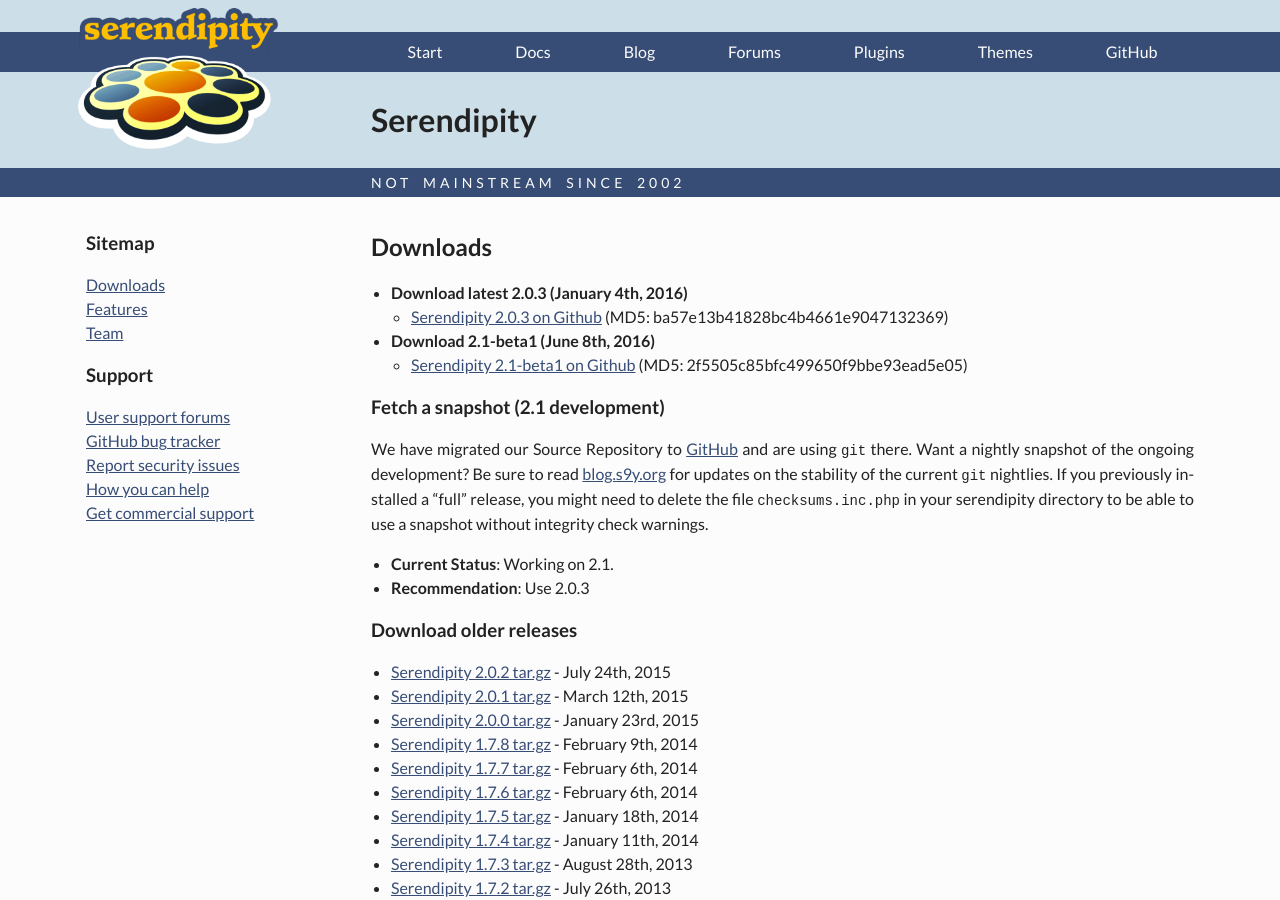
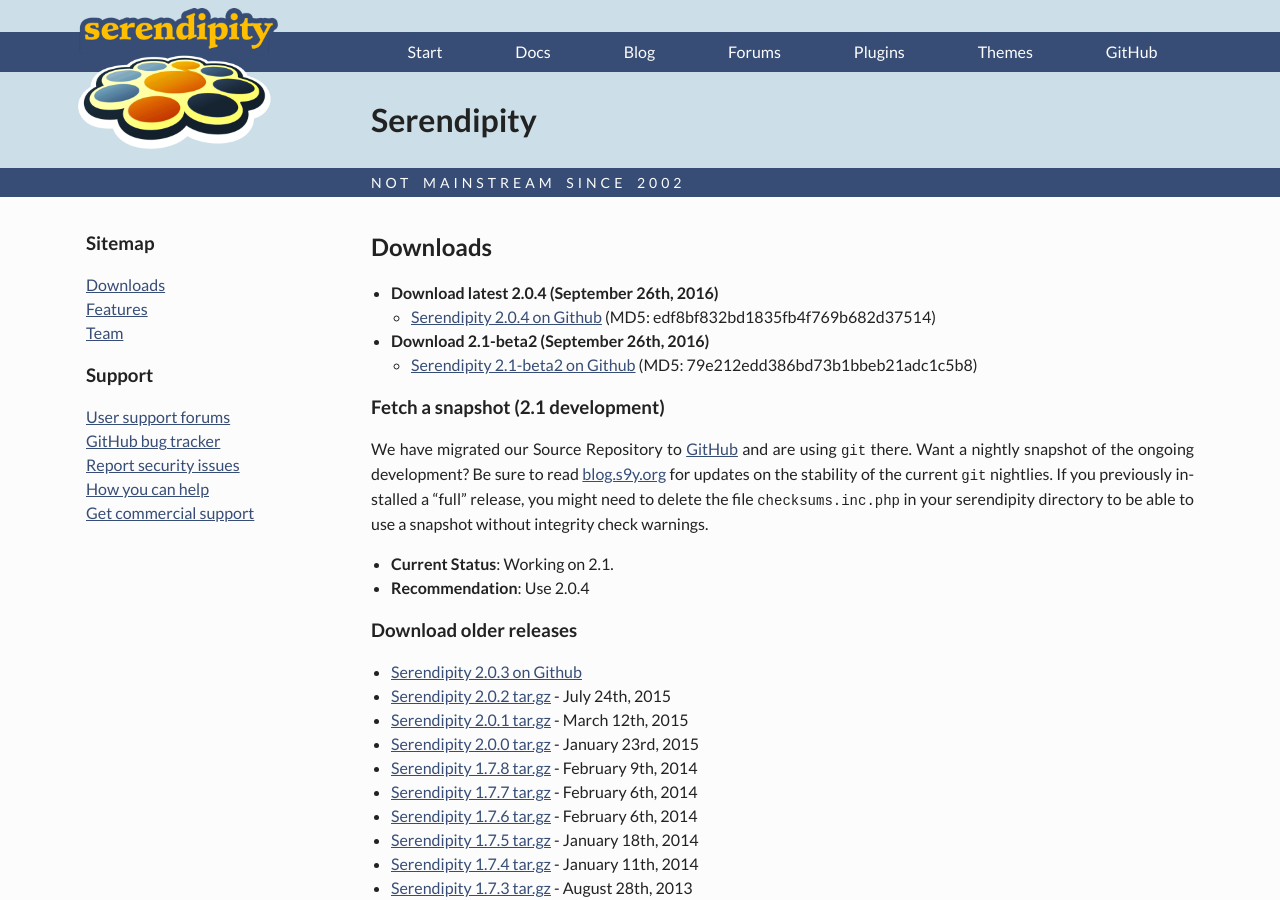
Before and after one commit to s9y/s9y.github.io, a Jekyll site: the page built from downloads.md, in a window 1280 px wide and 900 px high. Built offline with Jekyll 4.4.1, drawn with Linux system fonts in a browser that asks for light colours; nearby versions of some CDN libraries.

```diff
--- a/_includes/showcase.html
+++ b/_includes/showcase.html
@@ -9,7 +9,7 @@
         <section id="download">
             <h2>Current version</h2>
 
-            <a class="download-link zip-link" href="http://www.s9y.org/latest">Download v2.0.3</a>
+            <a class="download-link zip-link" href="http://www.s9y.org/latest">Download v2.0.4</a>
 
             <p>For more downloads and other formats see <a href="/downloads.html">downloads</a> section.</p>
         </section>
--- a/downloads.md
+++ b/downloads.md
@@ -4,23 +4,24 @@ title: Downloads
 
 ## Downloads
 
-* **Download latest 2.0.3 (January 4th, 2016)**
-  * [Serendipity 2.0.3 on Github](https://github.com/s9y/Serendipity/releases/tag/2.0.3)
-    (MD5: ba57e13b41828bc4b4661e9047132369)
+* **Download latest 2.0.4 (September 26th, 2016)**
+  * [Serendipity 2.0.4 on Github](https://github.com/s9y/Serendipity/releases/tag/2.0.4)
+    (MD5: edf8bf832bd1835fb4f769b682d37514)
 
-* **Download 2.1-beta1 (June 8th, 2016)**
-  * [Serendipity 2.1-beta1 on Github](https://github.com/s9y/Serendipity/releases/tag/2.1-beta1)
-    (MD5: 2f5505c85bfc499650f9bbe93ead5e05)
+* **Download 2.1-beta2 (September 26th, 2016)**
+  * [Serendipity 2.1-beta2 on Github](https://github.com/s9y/Serendipity/releases/tag/2.1-beta2)
+    (MD5: 79e212edd386bd73b1bbeb21adc1c5b8)
 
 ### **Fetch a snapshot (2.1 development)**
 
 We have migrated our Source Repository to [GitHub](https://github.com/s9y/Serendipity/) and are using `git` there. Want a nightly snapshot of the ongoing development? Be sure to read [blog.s9y.org](http://blog.s9y.org) for updates on the stability of the current `git` nightlies. If you previously installed a "full" release, you might need to delete the file `checksums.inc.php` in your serendipity directory to be able to use a snapshot without integrity check warnings.
 
 * **Current Status**: Working on 2.1.
-* **Recommendation**: Use 2.0.3
+* **Recommendation**: Use 2.0.4
 
 ### **Download older releases**
 
+* [Serendipity 2.0.3 on Github](https://github.com/s9y/Serendipity/releases/tag/2.0.3)
 * [Serendipity 2.0.2 tar.gz](http://prdownloads.sourceforge.net/php-blog/serendipity-2.0.0.tar.gz?download) - July 24th, 2015
 * [Serendipity 2.0.1 tar.gz](http://prdownloads.sourceforge.net/php-blog/serendipity-2.0.1.tar.gz?download) - March 12th, 2015
 * [Serendipity 2.0.0 tar.gz](http://prdownloads.sourceforge.net/php-blog/serendipity-2.0.0.tar.gz?download) - January 23rd, 2015
```
